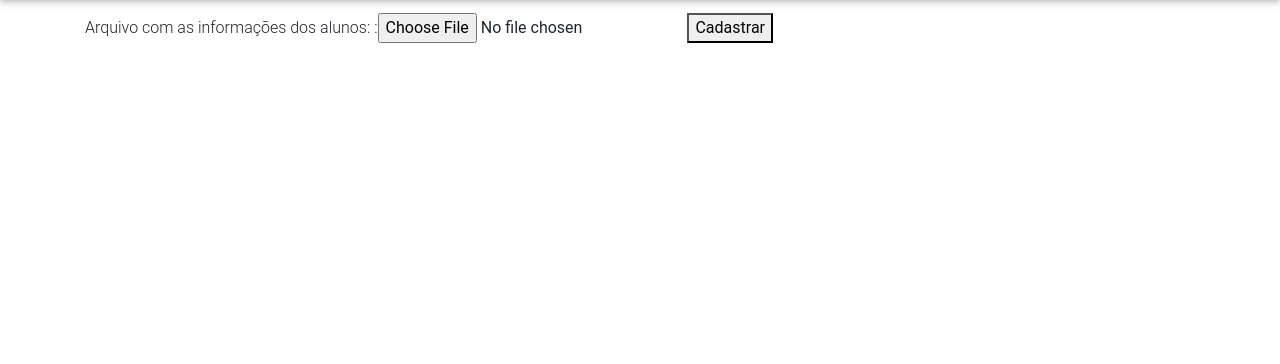
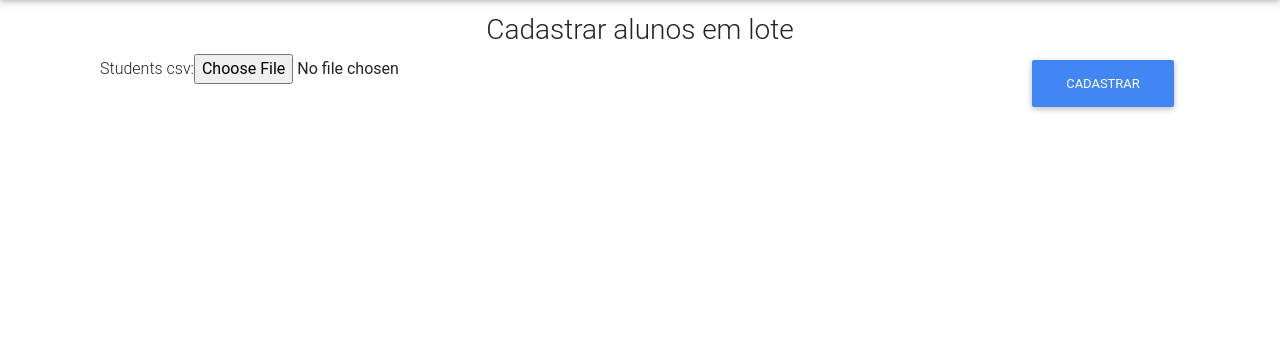
Before and after one commit to LucasArthur94/tccapp, a Django app: template disciplines/templates/student_bulk_register_form.html in a window 1280 px wide. Shown: the part 56-420 px from the top of the page. Run offline with Django 3.2, Linux system fonts and the light colour scheme; the template is opened without the code that fills it: values that come from a table or form of the project are taken from there, others are empty; some libraries are stand-ins or nearby versions.

Commit message:
upload file, brokes with invalid extension

```diff
--- a/disciplines/forms.py
+++ b/disciplines/forms.py
@@ -1,3 +1,4 @@
+from django.core.exceptions import ValidationError
 from django.forms import Form, FileField, ModelForm, DateInput
 from users.models import User
 from .models import  Discipline
@@ -29,4 +30,8 @@ class DisciplinesForm(ModelForm):
 
 
 class StudentBulkRegisterForm(Form):
-    students_csv = FileField(label='Arquivo com as informações dos alunos: ')
+    def validate_file_extension(value):
+        if not value.name.endswith('.csv'):
+            raise ValidationError(u'Insira um arquivo com extensão .csv')
+
+    students_csv = FileField(validators=[validate_file_extension])
--- a/disciplines/templates/student_bulk_register_form.html
+++ b/disciplines/templates/student_bulk_register_form.html
@@ -2,9 +2,12 @@
 {% load bootstrap %}
 
 {% block main %}
-    <form method="POST" enctype="multipart/form-data">
-        {% csrf_token %}
-        {{ student_bulk_register_form|bootstrap }}
-        <button type="submit">Cadastrar</button>
-    </form>
+    <div class='col-md-12'>
+        <h3 class='text-center'>Cadastrar alunos em lote</h3>
+        <form method="POST" enctype="multipart/form-data">
+            {% csrf_token %}
+            {{ student_bulk_register_form|bootstrap_inline }}
+            <button type="submit" class="btn btn-primary float-right">Cadastrar</button>
+        </form>
+    </div>
 {% endblock %}
```
Also changed, not shown: disciplines/views.py (+17 -13 lines).
